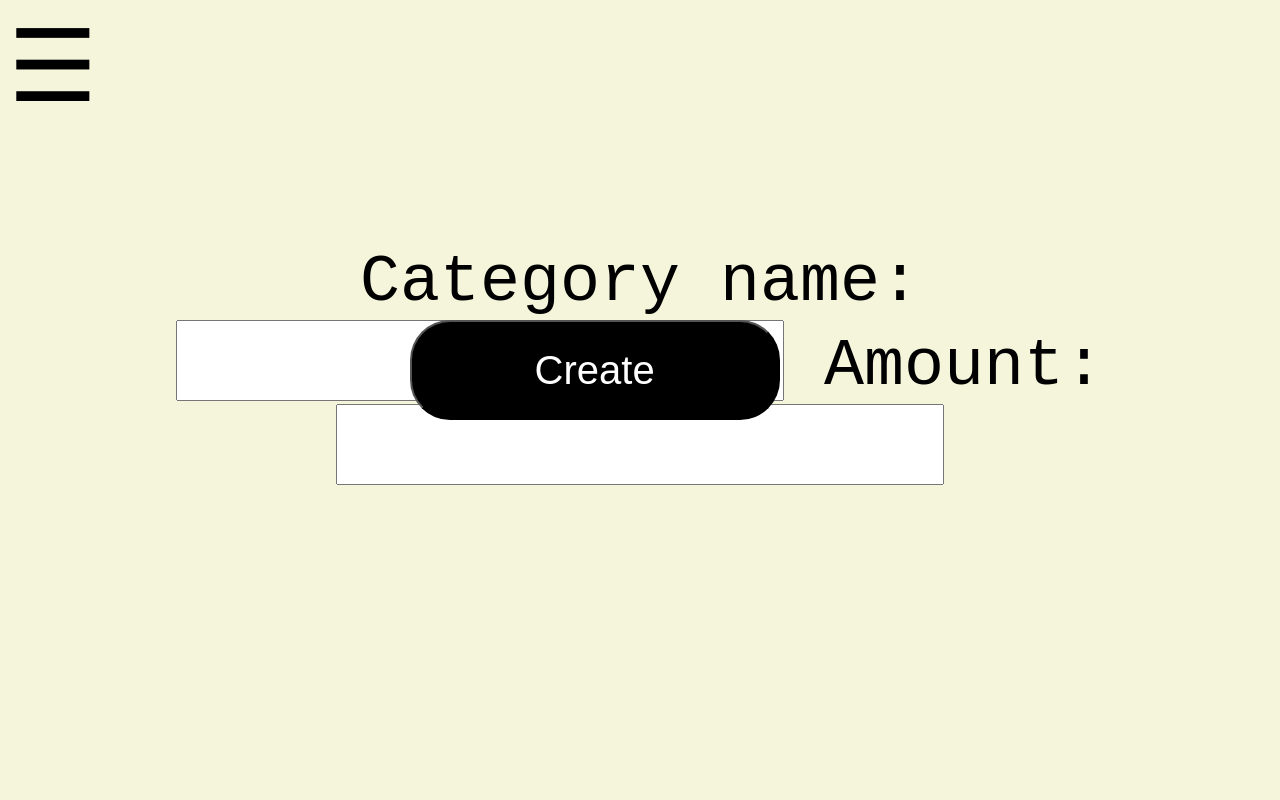
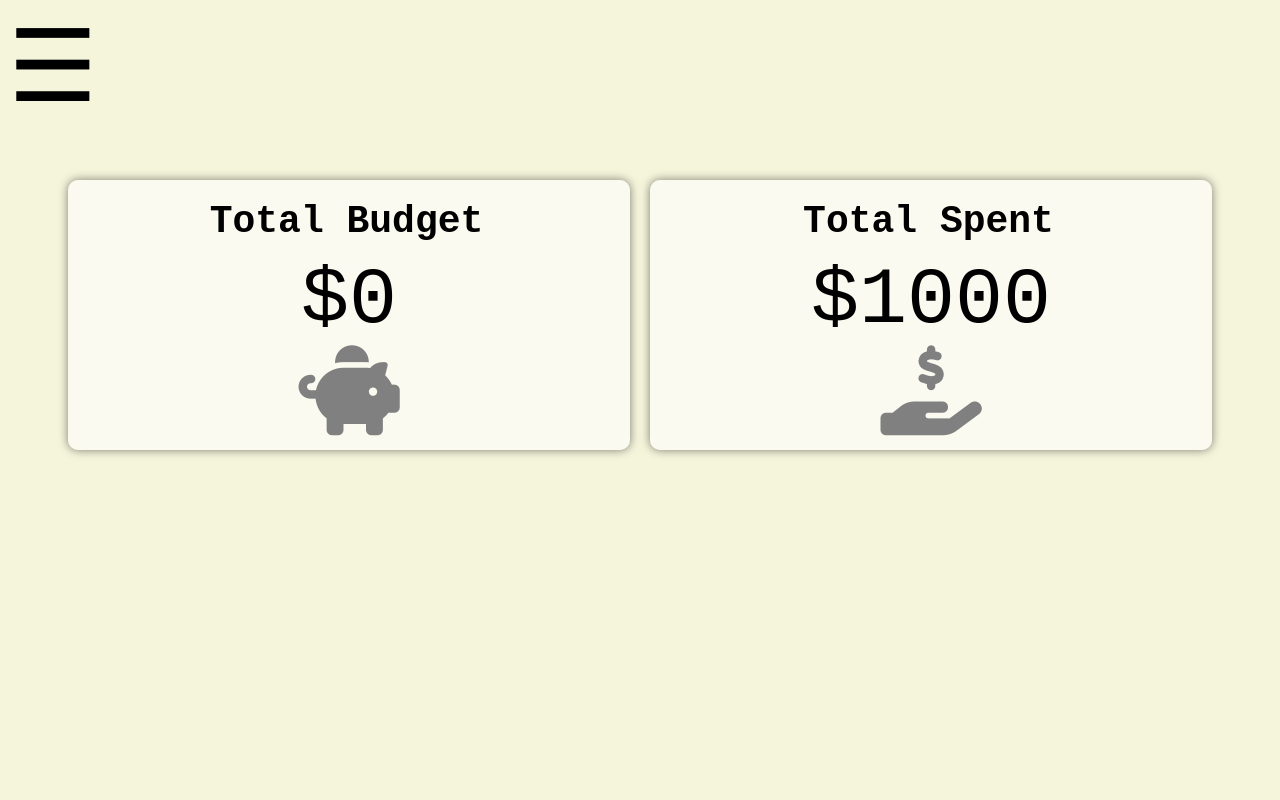
Before and after one commit to Insxllt/Categorys, a plain HTML site: page index.html in a window 1280 px wide. Shown: the top 800 px of the page. Drawn offline with Linux system fonts and the light colour scheme.

Commit message:
Add files via upload

```diff
--- a/index.html
+++ b/index.html
@@ -3,12 +3,13 @@
 <head>
     <link rel="stylesheet" type="text/css" href="style.css">
     <script src="https://kit.fontawesome.com/4f8cce4aea.js" crossorigin="anonymous"></script>
+    <script type="text/javascript" src="data.json"></script>
 </head>
 <body>
     <div id="mySidenav" class="sidenav">
         <div class="myNavText" class="navText">
             <a href="javascript:void(0)" class="closebtn" onclick="closeNav()">&times;</a>
-            <a href="home.html"><i class="fa-solid fa-house"></i>&nbsp;Home</a>
+            <a id ="homeHref" href="home.html"><i class="fa-solid fa-house"></i>&nbsp;Home</a>
             <a href="index.html"> <i class="fa-solid fa-pen"></i>&nbsp;Manage</a>
             <a href="#"><i class="fa-solid fa-cog"></i>&nbsp;Settings</a>
         </div>
@@ -16,10 +17,26 @@
 
     <span class="openNavBurger" onclick="openNav()">&#9776;</span>
 
+    <div class="home">
+        <div class="info-container">
+            <div class="info-box">
+                <h2>Total Budget</h2>
+                <i id="piggy-bank-icon" class="fa-solid fa-piggy-bank fa-3x" style="color: gray;"></i>
+                <p id="box-money" class="box-money" style="margin-bottom: 200px;">$1000</p>
+            </div>
+
+            <div class="info-box">
+                <h2>Total Spent</h2>
+                <i id="hand-dollar-icon" class="fa-solid fa-hand-holding-dollar fa-3x" style="color: gray;"></i>
+                <p id="box-out-money" class="box-out-money" style="margin-bottom: 200px;">$1000</p>
+            </div>
+        </div>
+    </div>
+
     <div id="main">
         <div class="CategoryInput">
             <label for="fname">Category name:</label><br>
-            <input type="text" id="fname" name="fname">
+            <input type="text" id="fname" name="fname" style="top: 200px;">
 
             <label for="amountEntered">Amount:</label><br>
             <input type="text" id="amountEntered" name="amountEntered">
--- a/main.js
+++ b/main.js
@@ -27,63 +27,26 @@ function openNav() {
   document.getElementById("mySidenav").style.width = "505px";
 }
 
-/* Set the width of the side navigation to 0 */
+
 function closeNav() {
-  document.getElementById("mySidenav").style.width = "0";
+    document.getElementById("mySidenav").style.width = "0";
 }
 
+document.addEventListener("DOMContentLoaded", function() {
+    var total = 0;
 
-// document.addEventListener("DOMContentLoaded", function() {
-//     var openBox;
-//     var dataDisplay = document.getElementById("dataDisplay");
+    for (let i = 0; i < localStorage.length; i++) {
+        var key = localStorage.key(i);
 
-//     for (let i = 0; i < localStorage.length; i++) {
-//         var key = localStorage.key(i);
-//         if (key.includes("CategoryName")) {
-//             var value = localStorage.getItem(key);
-
-//             var amountKey = localStorage.key(i);
-//             var amountVal = localStorage.getItem(amountKey);
-
-//             var createPara = document.createElement("p");
-//             var box = document.createElement("div");
-//             var boxText = document.createElement("p");
-
-
-//             const node = document.createTextNode(value);
-
-//             createPara.appendChild(node);
-//             createPara.appendChild(box);
-//             box.classList.add("box");
-//             dataDisplay.appendChild(createPara);
-
-//             createPara.addEventListener("click", function() {
-//                 var associatedBox = this.querySelector(".box");
-
-//                 if (associatedBox === openBox) {
-//                     associatedBox.style.visibility = "hidden";
-//                     associatedBox.style.height = "0";
-//                     openBox = null;
-//                 } else {
-//                     if (openBox) {
-//                         openBox.style.visibility = "hidden";
-//                         openBox.style.height = "0";
-//                     }
-//                     associatedBox.style.visibility = "visible";
-//                     associatedBox.style.left = 13 + "%";
-//                     associatedBox.style.width =  750 + "px";
-//                     associatedBox.style.height = 475 + "px";
-//                     associatedBox.style.transition = "height 1.3s";
-
-//                     boxText.textContent = "Amount: " + amountVal;
-//                     associatedBox.appendChild(boxText);
-
-//                     openBox = associatedBox;
-//                 }
-//             })
-//         }
-//     }
-// })
+        if(key.includes("Amount")) {
+            var amount = parseFloat(localStorage.getItem(key));
+            if (!isNaN(amount)) {
+                total = total + amount;
+            }
+        }
+    }
+    document.getElementById("box-money").innerHTML = "$" + total;
+})
 
 document.addEventListener("DOMContentLoaded", function() {
     var openBox;
@@ -144,70 +107,9 @@ document.addEventListener("DOMContentLoaded", function() {
                         associatedBox.appendChild(boxText);
                     }
                 }
-
-                openBox = associatedBox;
-            }
-        })
-    }
+                    openBox = associatedBox;
+                }
+            })
+        }
     }
 })
-
-// document.addEventListener("DOMContentLoaded", function() {
-//     var openBox;
-//     var dataDisplay = document.getElementById("dataDisplay");
-//     var amounts = [];
-
-//     for (let i = 0; i < localStorage.length; i++) {
-//         var key = localStorage.key(i);
-
-//         if (key.includes("CategoryName")) {
-//             var value = localStorage.getItem(key);
-//             var keySwap = key.replace("CategoryName", "Amount")
-//             var amountVal = localStorage.getItem(keySwap);
-//             amounts.push(value);
-//             amounts.push(amountVal);
-//             console.log(amounts)
-
-//             var createPara = document.createElement("p");
-//             var box = document.createElement("div");
-//             var boxText = document.createElement("p");
-
-
-//             const node = document.createTextNode(value);
-
-//             createPara.appendChild(node);
-//             createPara.appendChild(box);
-//             box.classList.add("box");
-//             dataDisplay.appendChild(createPara);
-
-//             createPara.addEventListener("click", function() {
-//                 var associatedBox = this.querySelector(".box");
-
-//                 if (associatedBox === openBox) {
-//                     associatedBox.style.visibility = "hidden";
-//                 associatedBox.style.height = "0";
-//                 openBox = null;
-//             } else {
-//                 if (openBox) {
-//                     openBox.style.visibility = "hidden";
-//                     openBox.style.height = "0";
-//                 }
-//                 associatedBox.style.visibility = "visible";
-//                 associatedBox.style.left = 13 + "%";
-//                 associatedBox.style.width =  750 + "px";
-//                 associatedBox.style.height = 475 + "px";
-//                 associatedBox.style.transition = "height 1.3s";
-
-//                 for (let j = 0; j < amounts.length; j++) {
-//                     if (this.textContent === amounts[j]) {
-//                         boxText.textContent = "Amount: " + amounts[j + 1];
-//                     }
-//                 }
-
-//                 associatedBox.appendChild(boxText);
-//                 openBox = associatedBox;
-//             }
-//         })
-//     }
-//     }
-// })
--- a/style.css
+++ b/style.css
@@ -1,3 +1,54 @@
+.info-container {
+    display: flex;
+    justify-content: space-between;
+    margin-top: 45px;
+    margin-left: 50px;
+    margin-right: 50px;
+}
+
+.info-box {
+    text-align: center;
+    font-size: 30px;
+    width: 620px;
+    height: 200px;
+    background-color: rgba(255, 255, 255, 0.573);
+    border-radius: 10px;
+    padding: 35px;
+    box-shadow: 0px 0px 10px rgba(0, 0, 0, 0.5);
+    margin: 10px;
+    display: inline-block;
+    margin-right: 10px;
+    font-family: 'Courier New', Courier, monospace;
+}
+
+.info-box h2 {
+    white-space: nowrap;
+    font-size: 38px;
+    margin-top: -15px;
+    margin-left: -5px;
+}
+
+.fa-piggy-bank {
+    margin-top: 70px;
+}
+
+.fa-hand-holding-dollar {
+    margin-top: 70px;
+
+}
+
+.box-money {
+    margin-top: -180px;
+    font-size: 80px;
+}
+
+.box-out-money {
+    margin-top: -180px;
+    font-size: 80px;
+}
+
+
+
 .openNavBurger {
     font-size: 100px;
 }
@@ -57,7 +108,7 @@ body {
 }
 
 .CategoryInput {
-    padding-top: 100px;
+    margin-top: 1050px;
     text-align: center;
     height: 200px;
     font-size: 50pt;
@@ -72,8 +123,8 @@ input {
 
 .createButton {
     position: absolute;
-    left: 32%;
-    top: 40%;
+    left: 30%;
+    top: 120%;
     font-size: 40px;
     height: 100px;
     width: 370px;
```
